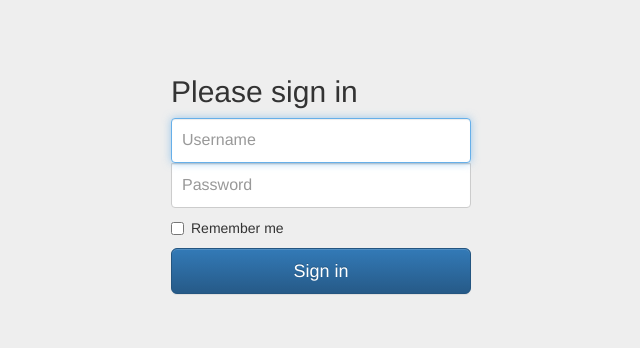
After one commit to HackZurich2016/moveDev.ui, a Flask app: page /login in a window 1280 px wide. The commit adds this page. Shown: the top 348 px of the page, without its empty margins (319-959 px from the left). Run offline with Flask 2, Linux system fonts and the light colour scheme; some libraries are stand-ins or nearby versions.

Commit message:
cleanup bootstrap; add masterpage; add login page

```diff
--- a/main.py
+++ b/main.py
@@ -4,15 +4,23 @@ from flask import Response
 from flask import render_template
 import json
 
+app = Flask(__name__, static_folder='static', static_url_path='')
 
-app = Flask(__name__, static_folder='static', static_url_path='')
 
 @app.route('/')
 def index():
     return render_template('index.html')
+
+
 @app.route('/bootstrap')
 def bootstrap():
     return render_template('bootstrap.html')
 
+
+@app.route('/login')
+def login():
+    return render_template('login.html')
+
+
 if __name__ == '__main__':
     app.run(debug=True)
--- /dev/null
+++ b/templates/base_unsigned.html
@@ -0,0 +1,30 @@
+<!DOCTYPE html>
+
+<html lang="en">
+<head>
+    <meta charset="utf-8"/>
+    <title>FitBitCompanyFight</title>
+    <script src="https://code.jquery.com/jquery-2.2.3.min.js"
+            integrity="sha256-a23g1Nt4dtEYOj7bR+vTu7+T8VP13humZFBJNIYoEJo=" crossorigin="anonymous"></script>
+
+    <!-- Latest compiled and minified CSS -->
+    <link rel="stylesheet" href="https://maxcdn.bootstrapcdn.com/bootstrap/3.3.7/css/bootstrap.min.css"
+          integrity="sha384-BVYiiSIFeK1dGmJRAkycuHAHRg32OmUcww7on3RYdg4Va+PmSTsz/K68vbdEjh4u" crossorigin="anonymous">
+
+    <!-- Optional theme -->
+    <link rel="stylesheet" href="https://maxcdn.bootstrapcdn.com/bootstrap/3.3.7/css/bootstrap-theme.min.css"
+          integrity="sha384-rHyoN1iRsVXV4nD0JutlnGaslCJuC7uwjduW9SVrLvRYooPp2bWYgmgJQIXwl/Sp" crossorigin="anonymous">
+
+    <!-- Latest compiled and minified JavaScript -->
+    <script src="https://maxcdn.bootstrapcdn.com/bootstrap/3.3.7/js/bootstrap.min.js"
+            integrity="sha384-Tc5IQib027qvyjSMfHjOMaLkfuWVxZxUPnCJA7l2mCWNIpG9mGCD8wGNIcPD7Txa"
+            crossorigin="anonymous"></script>
+    <!--<link rel="stylesheet" type="text/css" href="style.css">-->
+    {% block extrahead %}{% endblock %}
+</head>
+<body>
+{% block content %}{% endblock %}
+
+{% block extrabody %}{% endblock %}
+</body>
+</html>
--- /dev/null
+++ b/templates/login.html
@@ -0,0 +1,92 @@
+{% extends "base_unsigned.html" %}
+
+{% block extrahead %}
+<style type="text/css">
+    body {
+        padding-top: 40px;
+        padding-bottom: 40px;
+        background-color: #eee;
+    }
+
+    .form-signin {
+        max-width: 330px;
+        padding: 15px;
+        margin: 0 auto;
+    }
+    .form-signin .form-signin-heading,
+        .form-signin .checkbox {
+        margin-bottom: 10px;
+    }
+    .form-signin .checkbox {
+        font-weight: normal;
+    }
+    .form-signin .form-control {
+        position: relative;
+        height: auto;
+        -webkit-box-sizing: border-box;
+        -moz-box-sizing: border-box;
+        box-sizing: border-box;
+        padding: 10px;
+        font-size: 16px;
+    }
+    .form-signin .form-control:focus {
+        z-index: 2;
+    }
+    .form-signin input[type="email"] {
+        margin-bottom: -1px;
+        border-bottom-right-radius: 0;
+        border-bottom-left-radius: 0;
+    }
+    .form-signin input[type="password"] {
+        margin-bottom: 10px;
+        border-top-left-radius: 0;
+        border-top-right-radius: 0;
+    }
+
+</style>
+{% endblock %}
+
+{% block content %}
+<div class="container">
+    <form class="form-signin">
+        <h2 class="form-signin-heading">Please sign in</h2>
+        <label for="inputUsername" class="sr-only">Email address</label>
+        <input id="inputUsername" class="form-control" placeholder="Username" autofocus="">
+        <label for="inputPassword" class="sr-only">Password</label>
+        <input type="password" id="inputPassword" class="form-control" placeholder="Password">
+        <div class="checkbox">
+            <label>
+                <input type="checkbox" value="remember-me"> Remember me
+            </label>
+        </div>
+        <button class="btn btn-lg btn-primary btn-block" type="submit">Sign in</button>
+    </form>
+</div>
+{% endblock %}
+
+{% block extrabody %}
+<script>
+    $(document).ready(function() {
+        if(localStorage.getItem('access_token')!=null){
+            window.location.href = "/";
+        };
+
+        var $form = $('.form-signin');
+        $form.on('submit', function(e) {
+            e.preventDefault();
+            $.ajax({
+                url: 'http://localhost:8000/login',
+                method: 'POST',
+                data: {
+                    username: $('#inputUsername').val(),
+                    password: $('#inputPassword').val()
+                },
+                success: function(data, e, xhr) {
+                    localStorage.setItem("access_token", data.access_token);
+                    window.location.href = "/";
+                }
+            })
+        });
+    })
+</script>
+{% endblock %}
```
Also changed, not shown: templates/base.html (added, +52 -0 lines), templates/bootstrap.html (+3 -41 lines), templates/index.html (+5 -18 lines), static/style.css (line endings or trailing spaces).
